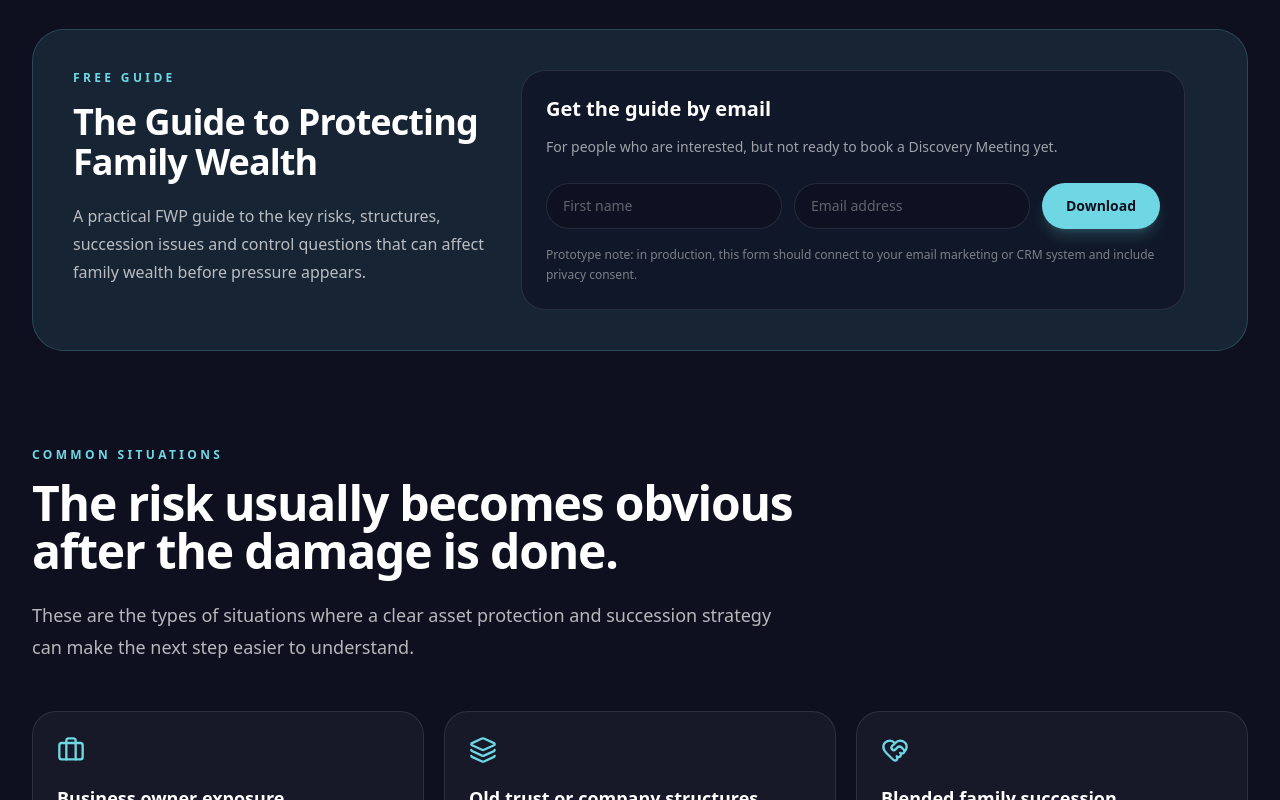
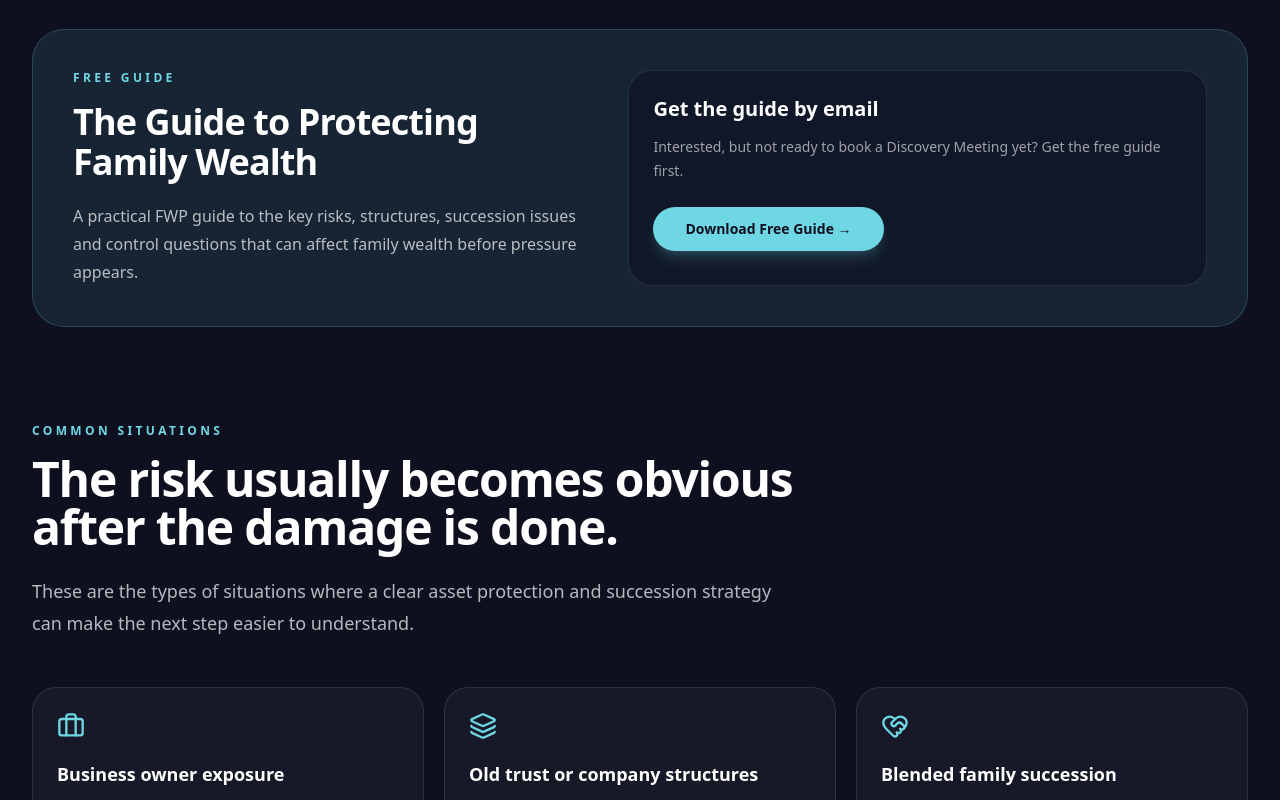
Before and after one commit to fwpadvisory/fwp-website, a React (Vite) app: page / in a window 1280 px wide. Shown: the part 1280-2080 px from the top of the page. Built offline with nearby package versions, Linux system fonts and the light colour scheme.

Commit message:
Update App.jsx

```diff
--- a/src/App.jsx
+++ b/src/App.jsx
@@ -177,14 +177,16 @@ function LeadMagnetSection({ compact = false }) {
           <p className="mt-5 text-base leading-7 text-white/70">{leadMagnet.summary}</p>
         </div>
         <div className="rounded-3xl border border-white/10 bg-[#0E1020]/55 p-6">
-          <h3 className="text-xl font-semibold text-white">Get the guide by email</h3>
-          <p className="mt-3 text-sm leading-6 text-white/60">For people who are interested, but not ready to book a Discovery Meeting yet.</p>
-          <form className="mt-6 grid gap-3 sm:grid-cols-[1fr_1fr_auto]">
-            <input className="rounded-full border border-white/10 bg-[#0E1020]/75 px-4 py-3 text-sm text-white outline-none placeholder:text-white/35 focus:border-[#6FD7E3]" placeholder="First name" />
-            <input className="rounded-full border border-white/10 bg-[#0E1020]/75 px-4 py-3 text-sm text-white outline-none placeholder:text-white/35 focus:border-[#6FD7E3]" placeholder="Email address" />
-            <Button type="submit">Download</Button>
-          </form>
-          <p className="mt-4 text-xs leading-5 text-white/45">Prototype note: in production, this form should connect to your email marketing or CRM system and include privacy consent.</p>
+        <h3 className="text-xl font-semibold text-white">Get the guide by email</h3>
+<p className="mt-3 text-sm leading-6 text-white/60">
+  Interested, but not ready to book a Discovery Meeting yet? Get the free guide first.
+</p>
+<a
+  href="#guide-form"
+  className="mt-6 inline-flex items-center justify-center rounded-full bg-[#6FD7E3] px-8 py-3 text-sm font-semibold text-[#0E1020] shadow-lg shadow-[#6FD7E3]/20 transition hover:-translate-y-0.5 hover:bg-[#8FE3EC]"
+>
+  Download Free Guide →
+</a>
         </div>
       </div>
     </section>
```
